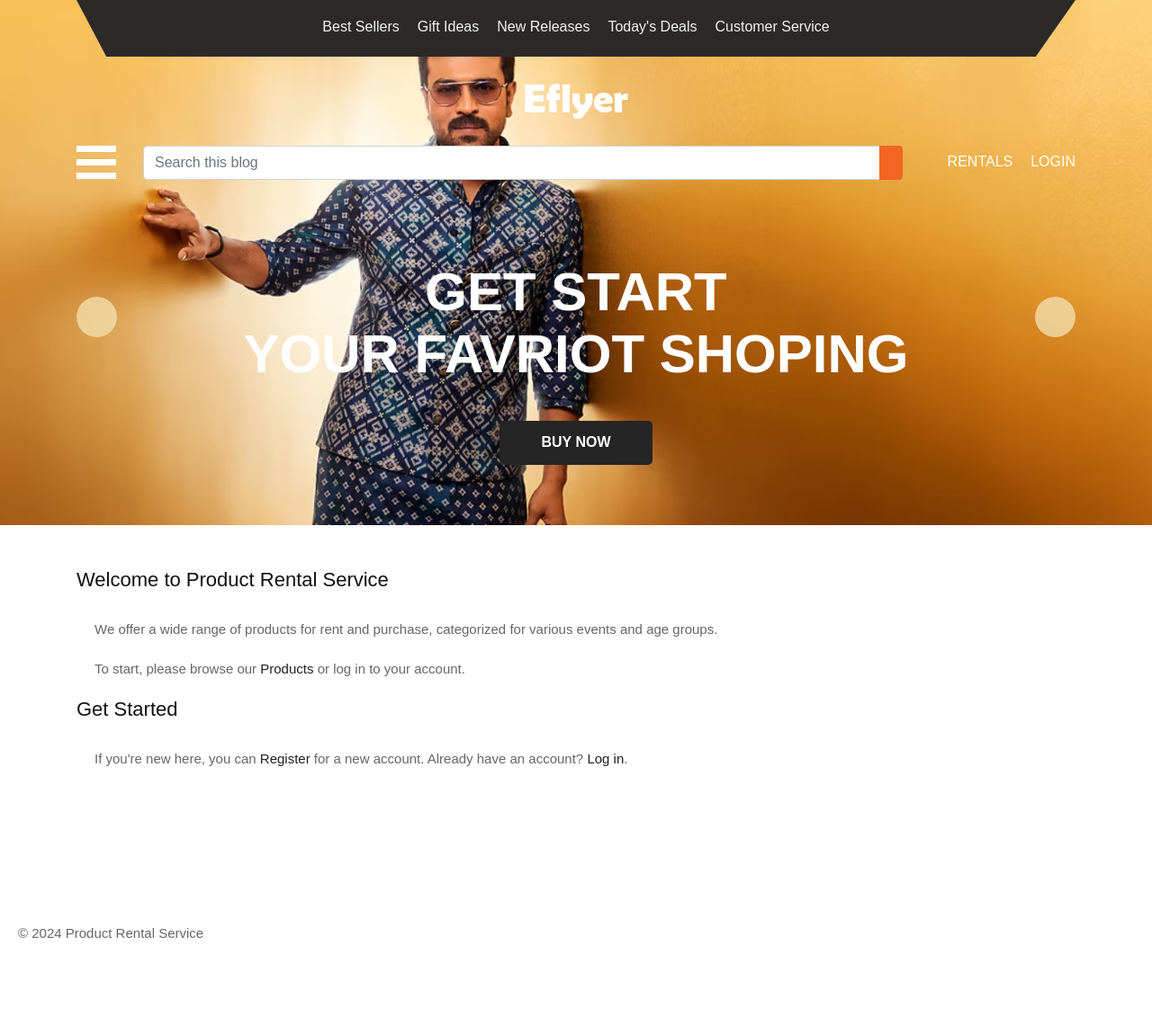
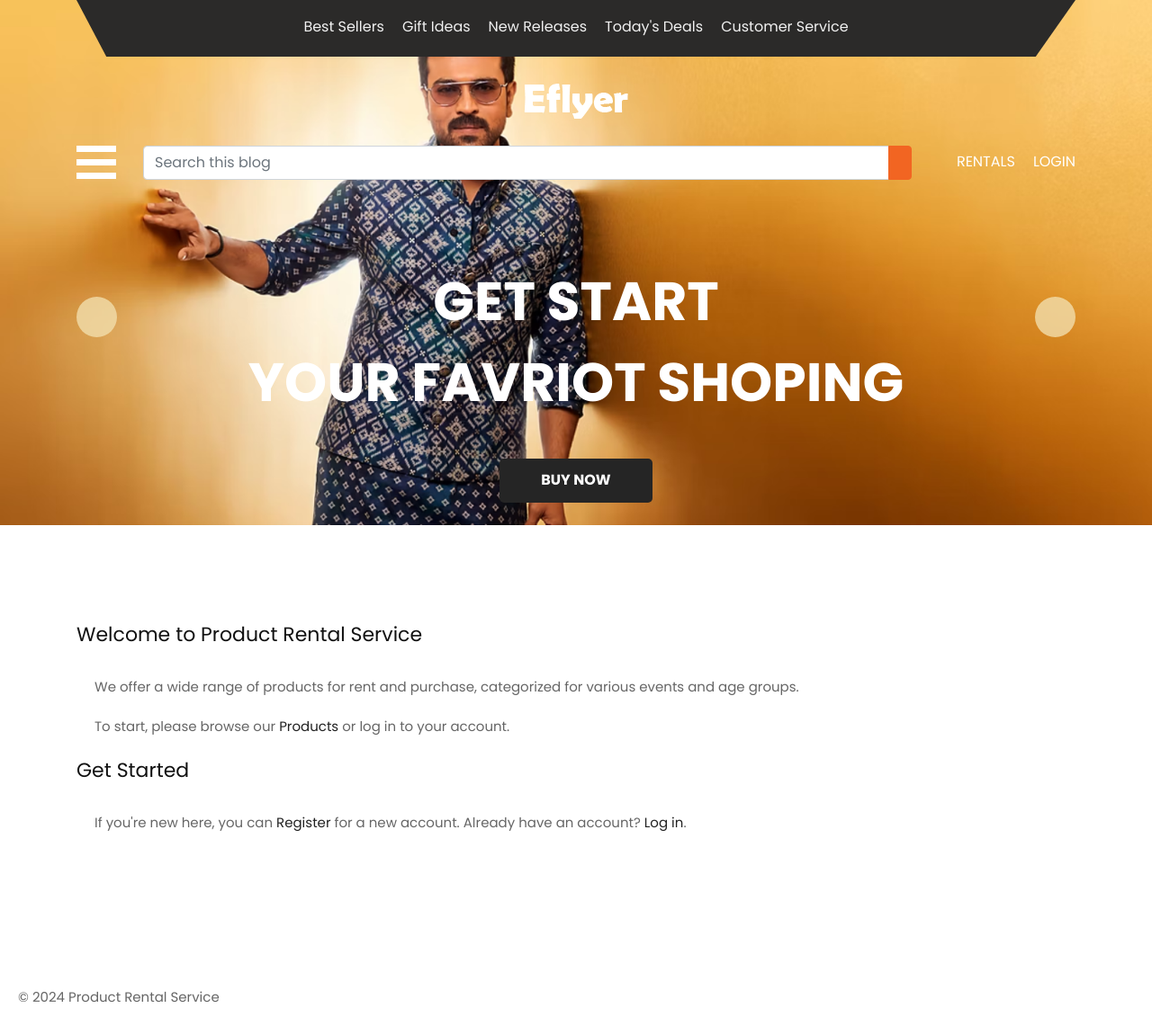
Before and after one commit to roshanni3388/Programming_Cloth-Rental-project, a Flask app: page / in a window 1280 px wide. Shown: the whole page at 90% size. Before the commit the page ends 1043 px from the top, so only its background shows below. Run offline with Flask 3, Linux system fonts and the light colour scheme; some libraries are stand-ins or nearby versions.

Commit message:
update to resolve issue index.html

```diff
--- a/Templates/index.html
+++ b/Templates/index.html
@@ -15,8 +15,8 @@
       <meta name="author" content="">
 
       <link rel="stylesheet" href="{{ url_for('static', filename='bootstrap.min.css') }}">
-
       <link rel="stylesheet" href="{{ url_for('static', filename='style.css') }}">
+      <link href="https://fonts.googleapis.com/css?family=Poppins:400,700&display=swap" rel="stylesheet">
 
    </head>
    <body>
```
